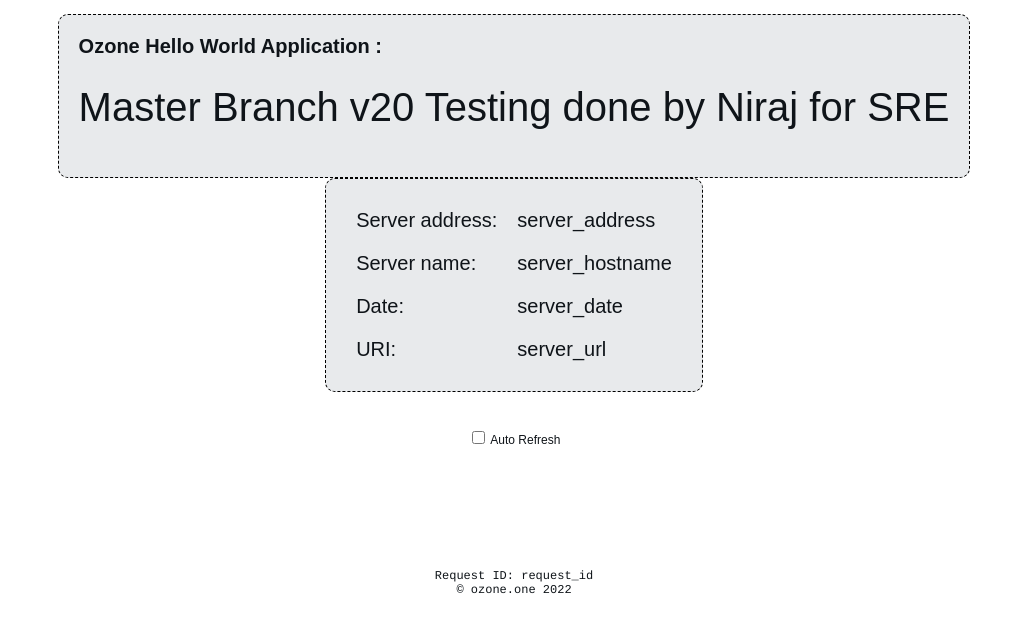
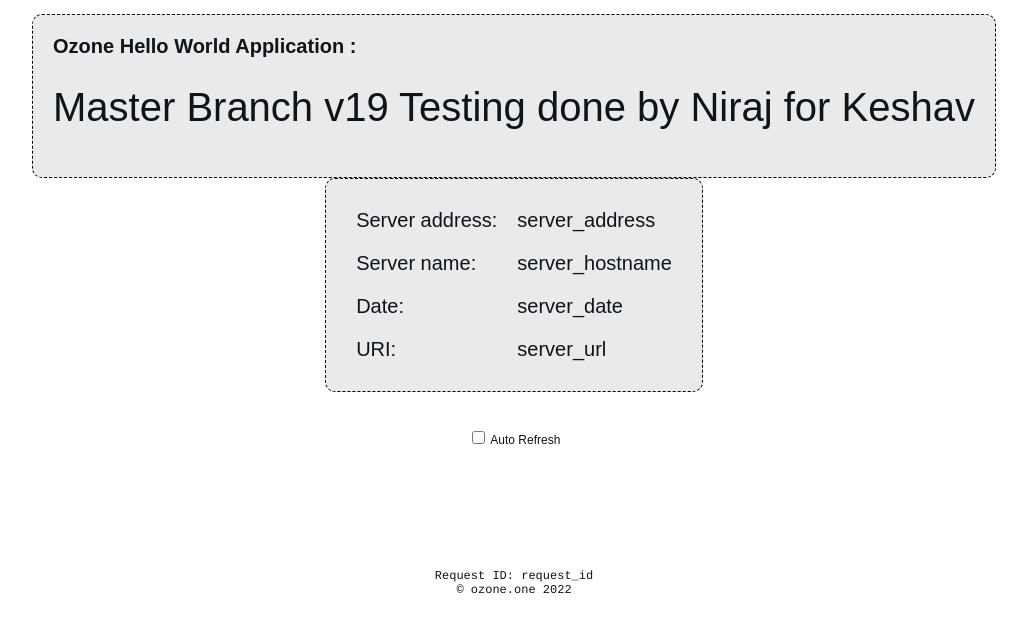
Before and after one commit to ozone-testing/ozone-hello-world, a plain HTML site: page index.html in a window 1280 px wide. Shown: the part 167-800 px from the top of the page, without its empty margins (126-1153 px from the left). Drawn offline with Linux system fonts and the light colour scheme.

Commit message:
changesss

```diff
--- a/index.html
+++ b/index.html
@@ -110,7 +110,7 @@
     <img alt="Ozone Logo" src="logo512.png" />
     <div class="hello">
         <b>
-          Ozone Hello World Application : <h1>Master Branch v20 Testing done by Niraj for SRE</h1>
+          Ozone Hello World Application : <h1>Master Branch v19 Testing done by Niraj for Keshav</h1>
         </b>
     </div>
     <div class="info">
```
